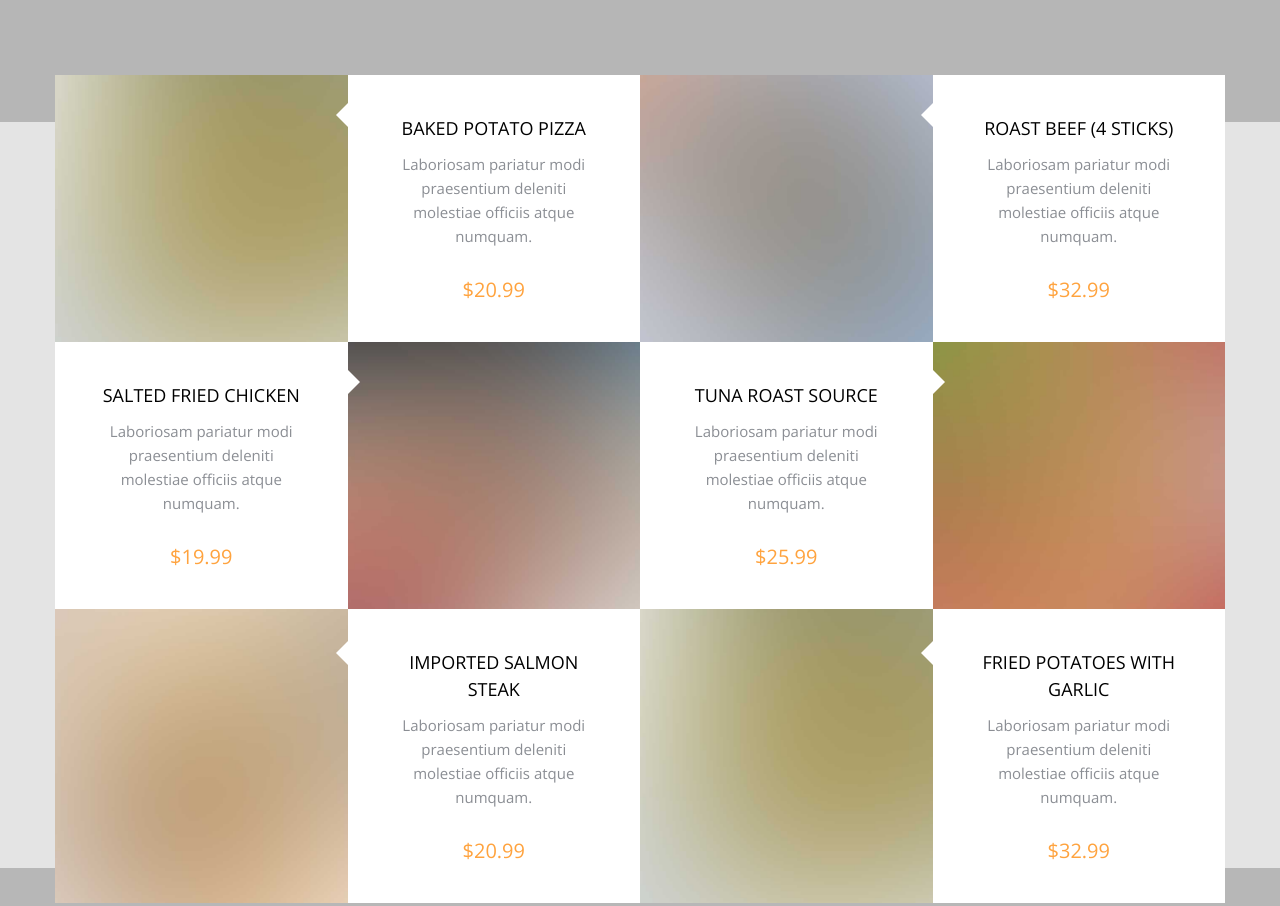
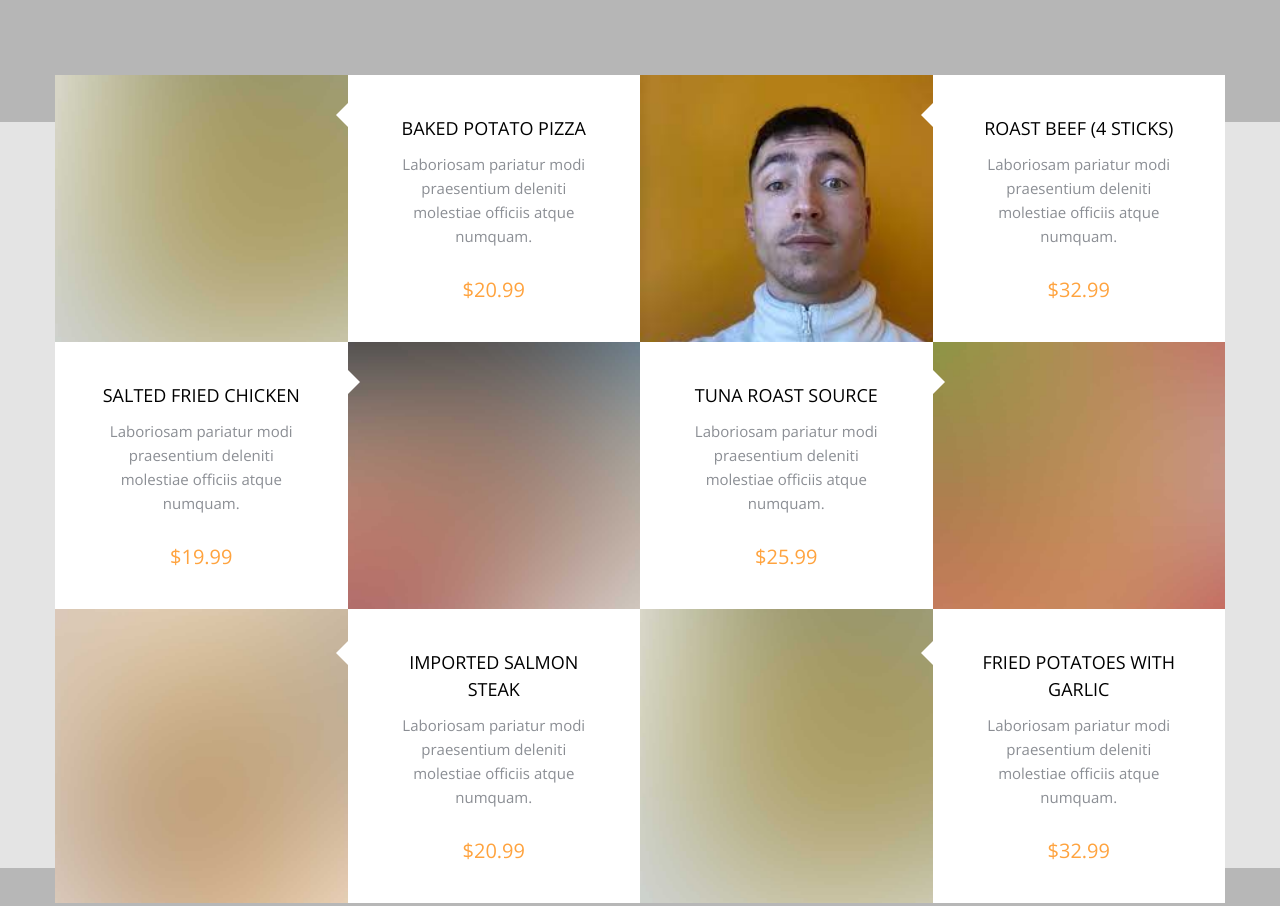
Before and after one commit to BillyBobTheBigBG/SiteResto, a website: page index.html in a window 1280 px wide. Shown: the part 1771-2677 px from the top of the page. Drawn offline with nearby package versions, Linux system fonts and the light colour scheme; files whose address does not match are found by name.

Commit message:
"les changements de ouf"

```diff
--- a/index.html
+++ b/index.html
@@ -156,7 +156,7 @@
             <div class="half">
 
               <div class="probootstrap-cell probootstrap-animate" data-animate-effect="fadeIn">
-                <div class="image" style="background-image: url(img/img_square_4.jpg);"></div>
+                <div class="image" style="background-image: url(img/emilien.jfif);"></div>
                 <div class="text text-center">
                   <h3>Roast Beef (4 sticks)</h3>
                   <p>Laboriosam pariatur modi praesentium deleniti molestiae officiis atque numquam.</p>
@@ -229,7 +229,7 @@
                 </div>
               </li>
               <li>
-                <figure class="image"><img src="img/img_square_4.jpg" alt="Free Bootstrap Template by uicookies.com"></figure>
+                <figure class="image"><img src="img/emilien.jfif" alt="Free Bootstrap Template by uicookies.com"></figure>
                 <div class="text">
                   <span class="price">$22.99</span>
                   <h3>Salted Fried Chicken</h3>
@@ -411,7 +411,7 @@
           </div>
           <div class="col-md-4 col-sm-4 probootstrap-animate">
             <div class="probootstrap-block-image">
-              <figure><img src="img/img_square_4.jpg" alt="Free Bootstrap Template by uicookies.com"></figure>
+              <figure><img src="img/emilien.jfif" alt="Free Bootstrap Template by uicookies.com"></figure>
               <div class="text">
                 <span class="date">June 29, 2017</span>
                 <h3><a href="#">Laboriosam Quod Dignissimos</a></h3>
```
Also changed, not shown: img/emilien.jfif (added).
